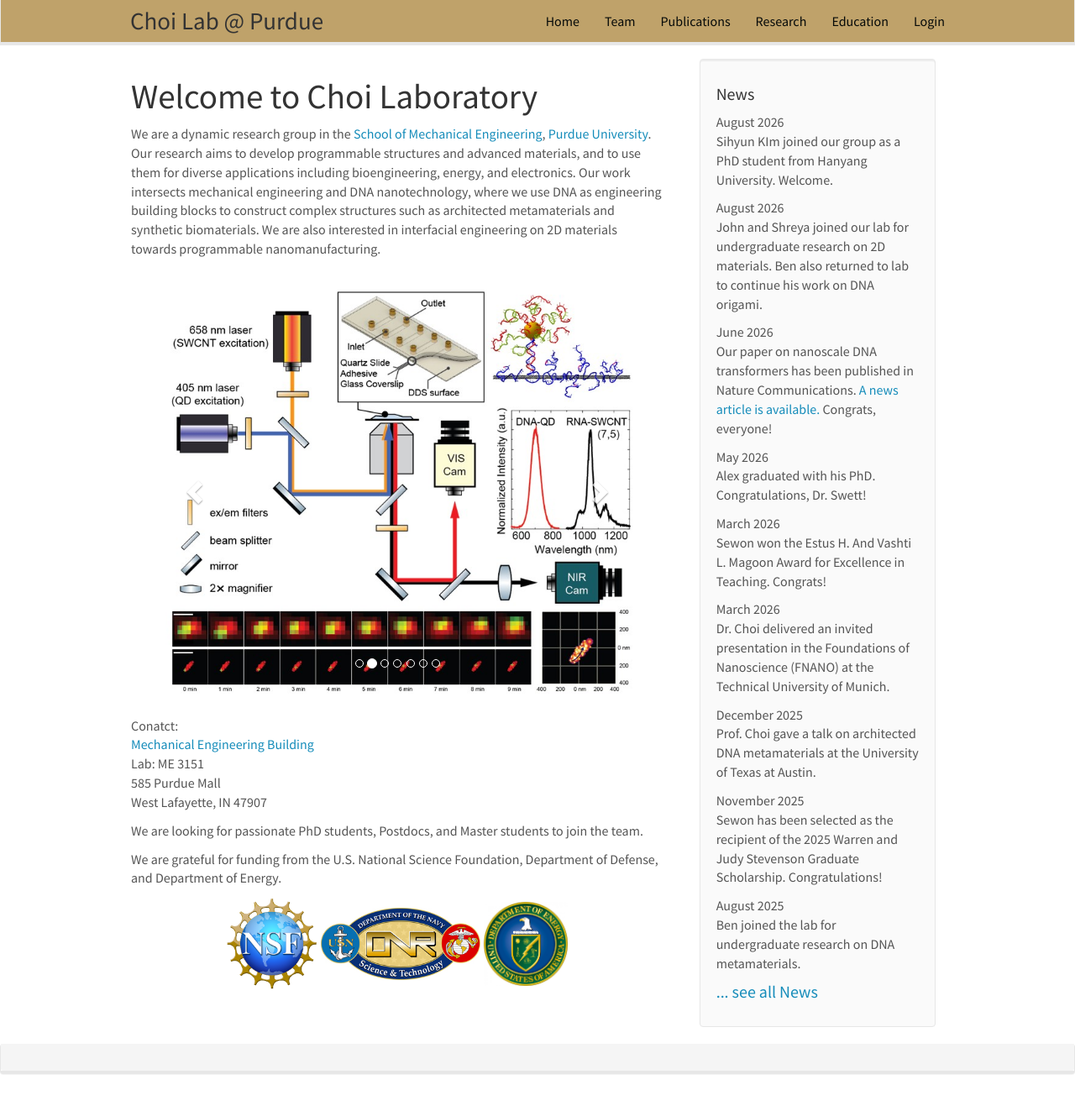
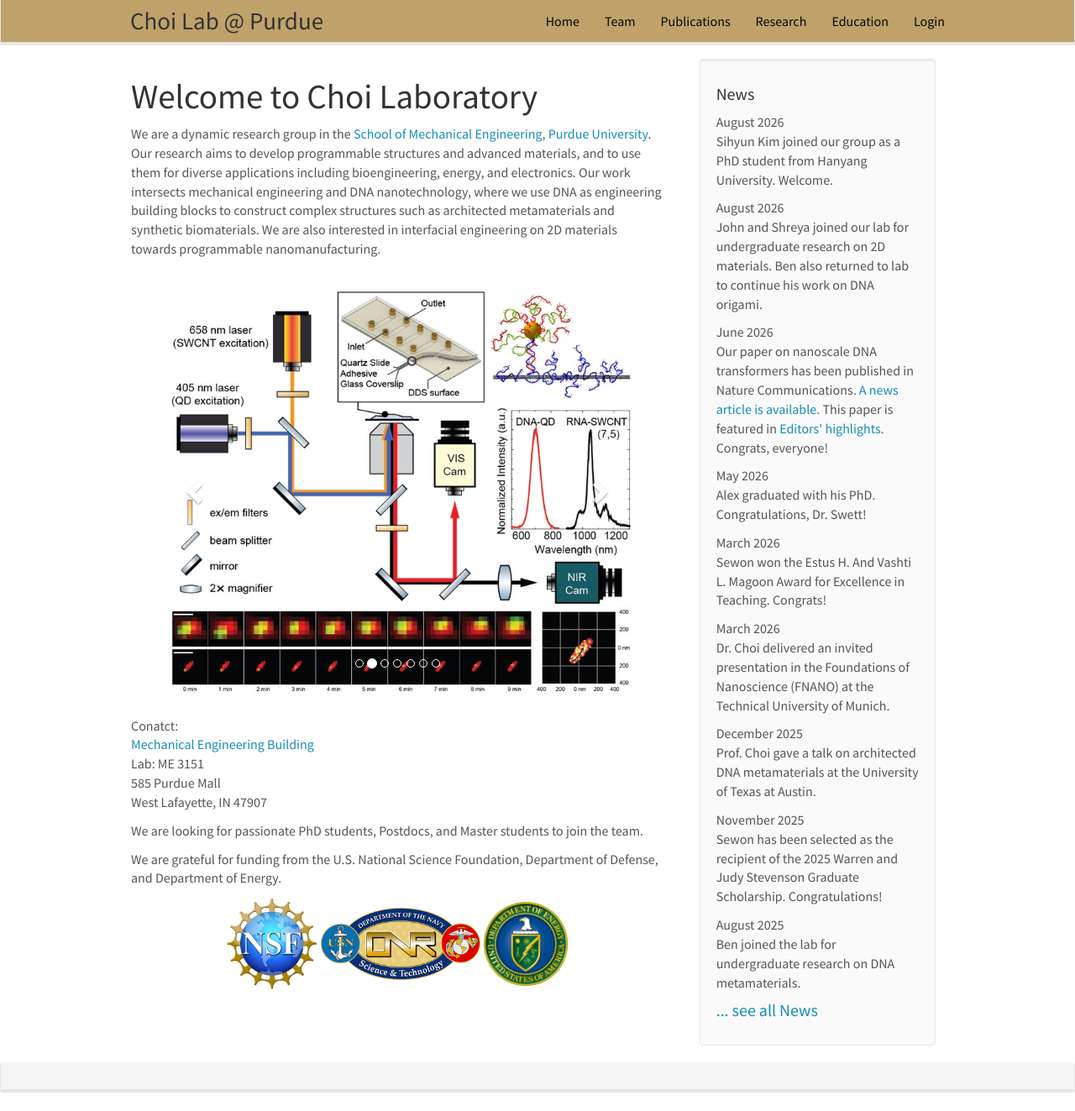
Before and after one commit to choidnalab/choidnalab.github.io, a Jekyll site: the page built from _pages/home.md, in a window 1280 px wide and 1323 px high. Shown: the whole window at 84% size. Built offline with Jekyll 4.4.1, drawn with Linux system fonts in a browser that asks for light colours; nearby versions of some CDN libraries.

Commit message:
Fix typos and enhance news headlines in news.yml
Updated headlines to correct typos and added details about the paper's feature in Editors' highlights.

```diff
--- a/_data/news.yml
+++ b/_data/news.yml
@@ -1,12 +1,12 @@
 
 - date: August 2026
-  headline: Sihyun KIm joined our group as a PhD student from Hanyang University. Welcome.
+  headline: Sihyun Kim joined our group as a PhD student from Hanyang University. Welcome.
 
 - date: August 2026
   headline: John and Shreya joined our lab for undergraduate research on 2D materials. Ben also returned to lab to continue his work on DNA origami.
 
 - date: June 2026
-  headline: Our paper on nanoscale DNA transformers has been published in Nature Communications. <a href=" https://engineering.purdue.edu/ME/News/2026/synthetic-dna-structure-demonstrates-a-jitterbug-transformation "> A news article is available. </a> Congrats, everyone!
+  headline: Our paper on nanoscale DNA transformers has been published in Nature Communications. <a href=" https://engineering.purdue.edu/ME/News/2026/synthetic-dna-structure-demonstrates-a-jitterbug-transformation "> A news article is available. </a> This paper is featured in <a href=" https://www.nature.com/collections/idhhgedgig "> Editors' highlights. </a> Congrats, everyone!
 
 - date: May 2026
   headline: Alex graduated with his PhD. Congratulations, Dr. Swett!
```
